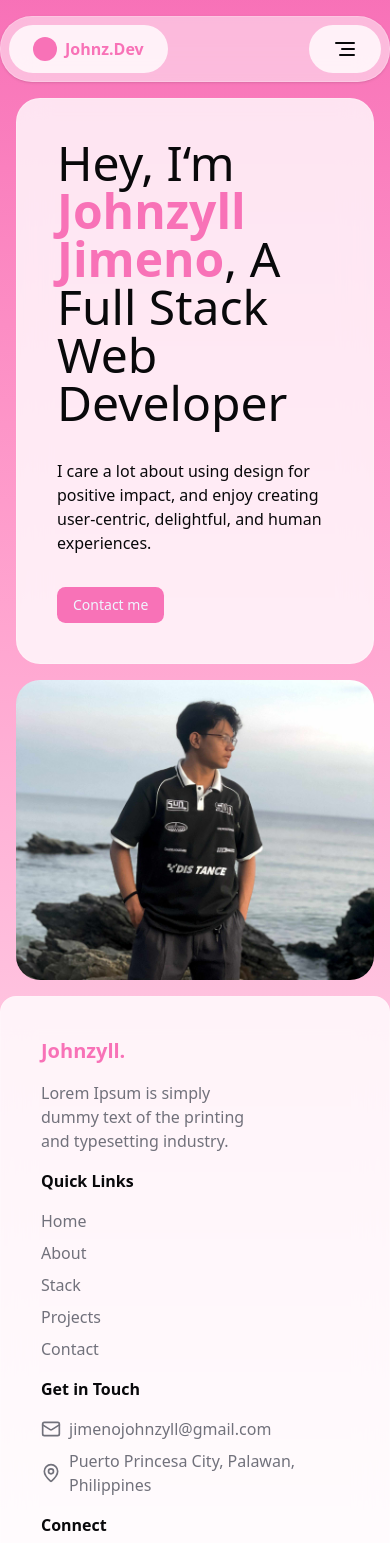
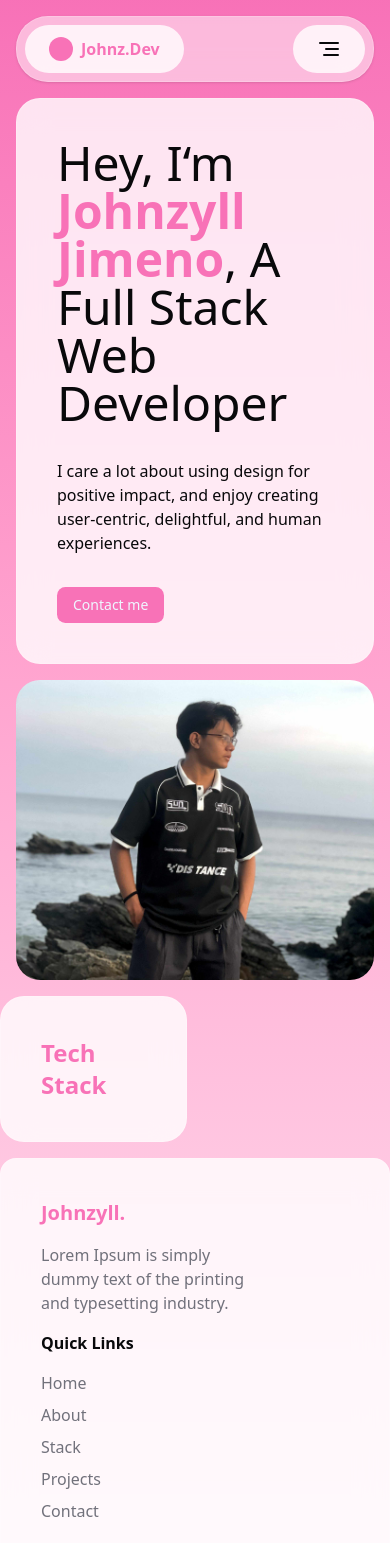
Before and after one commit to JohnzExor/2025-portfolio, a Next.js app: page / in a window 390 px wide. Shown: the top 1543 px of the page. Built offline with nearby package versions, Linux system fonts and the light colour scheme.

Commit message:
fixed some issues

```diff
--- a/src/app/header.tsx
+++ b/src/app/header.tsx
@@ -4,7 +4,7 @@ import SideSheet from "./side-sheet";
 
 const Header = () => {
   return (
-    <header className="p-2 flex items-center justify-between bg-white/50 backdrop-blur-lg border border-white/20 rounded-4xl mt-4 sticky top-4 z-50 shadow">
+    <header className="mx-4 md:mx-0 p-2 flex items-center justify-between bg-white/50 backdrop-blur-lg border border-white/20 rounded-4xl mt-4 sticky top-4 z-50 shadow">
       <div className="flex items-center gap-2 bg-white/80 py-3 px-6 rounded-3xl">
         <div className="w-6 h-6 bg-primary rounded-full"></div>
         <label className="font-bold text-primary">Johnz.Dev</label>
--- a/src/app/page.tsx
+++ b/src/app/page.tsx
@@ -33,6 +33,9 @@ const page = async () => {
           />
         </div>
       </div>
+      <div className="p-10 md:p-20 rounded-3xl bg-white/80 backdrop-blur-lg border border-white/20">
+        <h1 className="text-primary text-2xl font-bold">Tech Stack</h1>
+      </div>
     </div>
   );
 };
```
